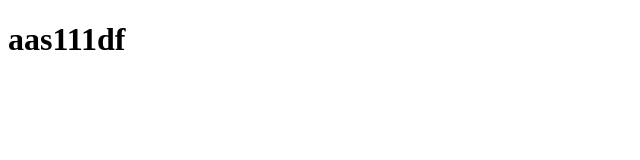
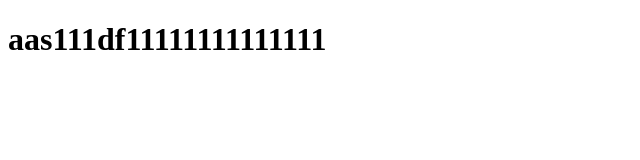
Before and after one commit to eohhh/html, a plain HTML site: page index.html in a window 1280 px wide. Shown: the whole page, without its empty margins (0-640 px from the left). Drawn offline with Linux system fonts and the light colour scheme.

Commit message:
asdfasdf6

```diff
--- a/index.html
+++ b/index.html
@@ -8,7 +8,7 @@
 </head>
 
 <body>
-<H1>aas111df</H1>
+<H1>aas111df11111111111111</H1>
 </body>
 
 </html>
```
